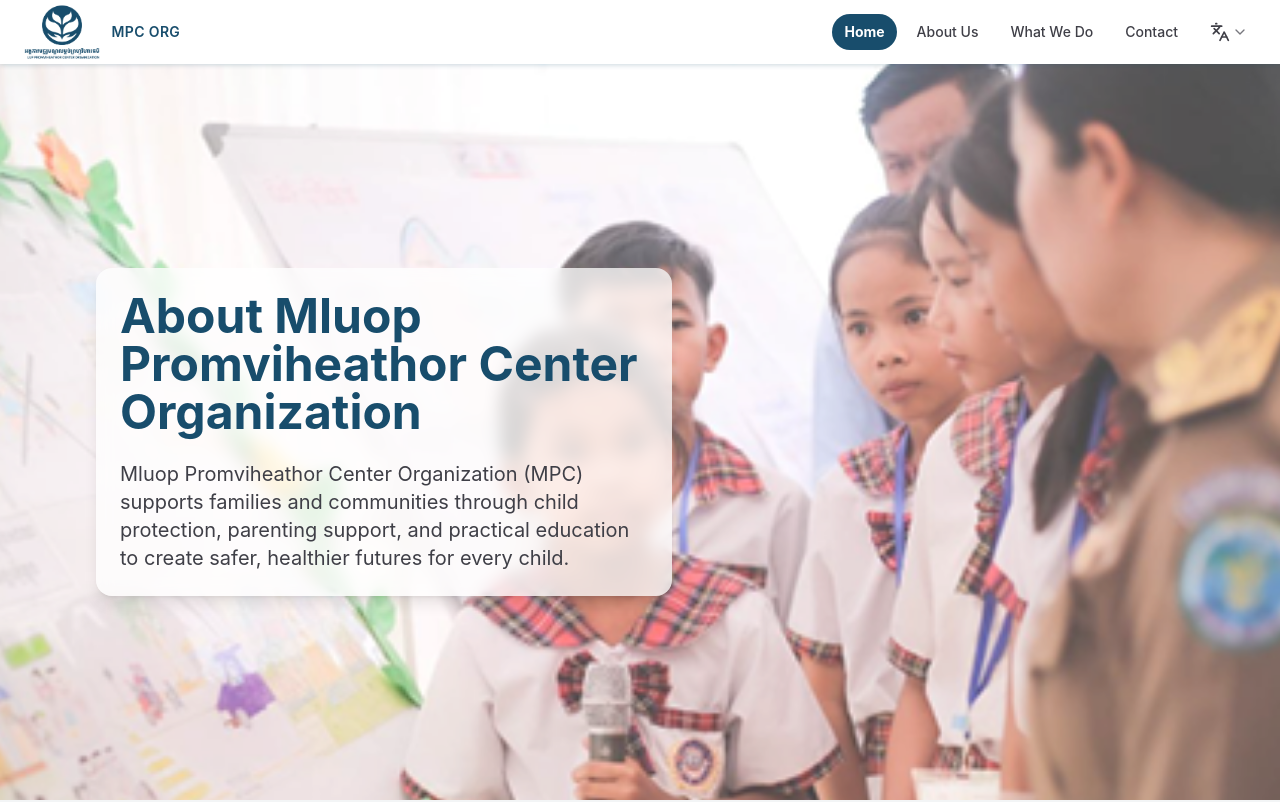
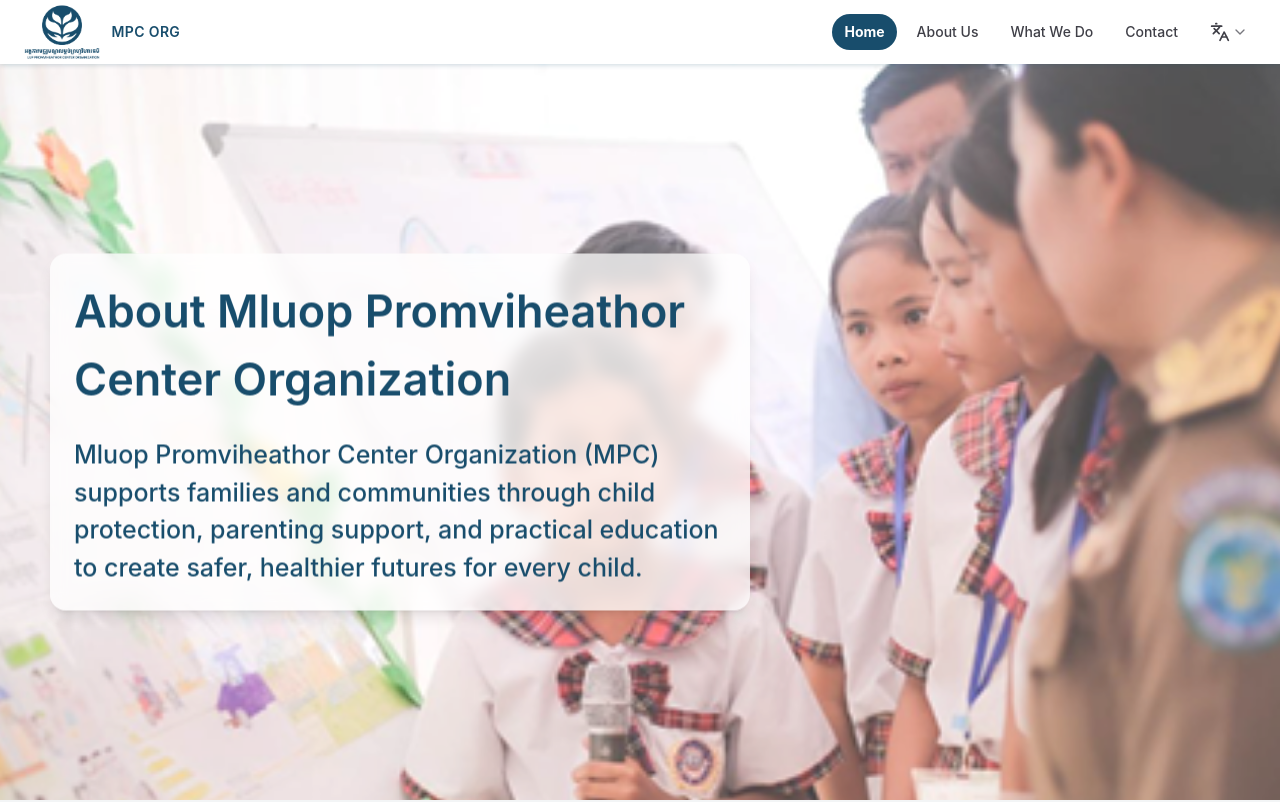
Before and after one commit to mpc-organization/MPC-Web-V1, a Next.js app: page /home in a window 1280 px wide. Shown: the top 802 px of the page. Built offline with nearby package versions, Linux system fonts and the light colour scheme.

Commit message:
Refactor HomePage layout for improved structure and styling, adjusting title and description sizes for better readability.

```diff
--- a/app/(public)/home/page.tsx
+++ b/app/(public)/home/page.tsx
@@ -69,7 +69,7 @@
 
   const briefTitle =
     locale === "km"
-      ? "អំពីអង្គការមជ្ឈមណ្ឌលម្លប់ព្រហ្មវិហារធម៌"
+      ? "អង្គការមជ្ឈមណ្ឌលម្លប់ព្រហ្មវិហារធម៌"
       : "About Mluop Promviheathor Center Organization";
 
   const briefDescription =
@@ -138,12 +138,12 @@
           className="border-0 object-cover object-center outline-none ring-0 scale-[1.02]"
         />
         <div className="absolute inset-0 bg-white/25" />
-        <div className="relative z-10 mx-auto flex h-full w-full max-w-6xl items-center px-4 py-8 sm:px-8">
-          <div className="relative max-w-xl rounded-2xl bg-white/75 p-5 shadow-lg backdrop-blur-sm sm:p-6">
-            <h1 className={`text-3xl font-bold text-[#184D6C] sm:text-4xl lg:text-5xl ${locale === "km" ? "leading-[1.35] sm:leading-[1.3]" : ""}`}>
+        <div className="absolute z-10 left-[50px] top-1/2 -translate-y-1/2 w-[700px]">
+          <div className="rounded-2xl bg-white/75 p-5 shadow-lg backdrop-blur-sm sm:p-6">
+            <h1 className={`text-[45px] font-semibold text-[#184D6C] ${locale === "km" ? "leading-[1.35] sm:leading-[1.3]" : ""}`}>
               {briefTitle}
             </h1>
-            <p className={`mt-6 text-lg text-zinc-700 sm:text-xl ${locale === "km" ? "leading-10 sm:leading-[2.2rem]" : ""}`}>
+            <p className={`mt-6 text-[25px] font-medium text-[#184D6C] ${locale === "km" ? "leading-10 sm:leading-[2.2rem]" : ""}`}>
               {briefDescription}
             </p>
           </div>
```
